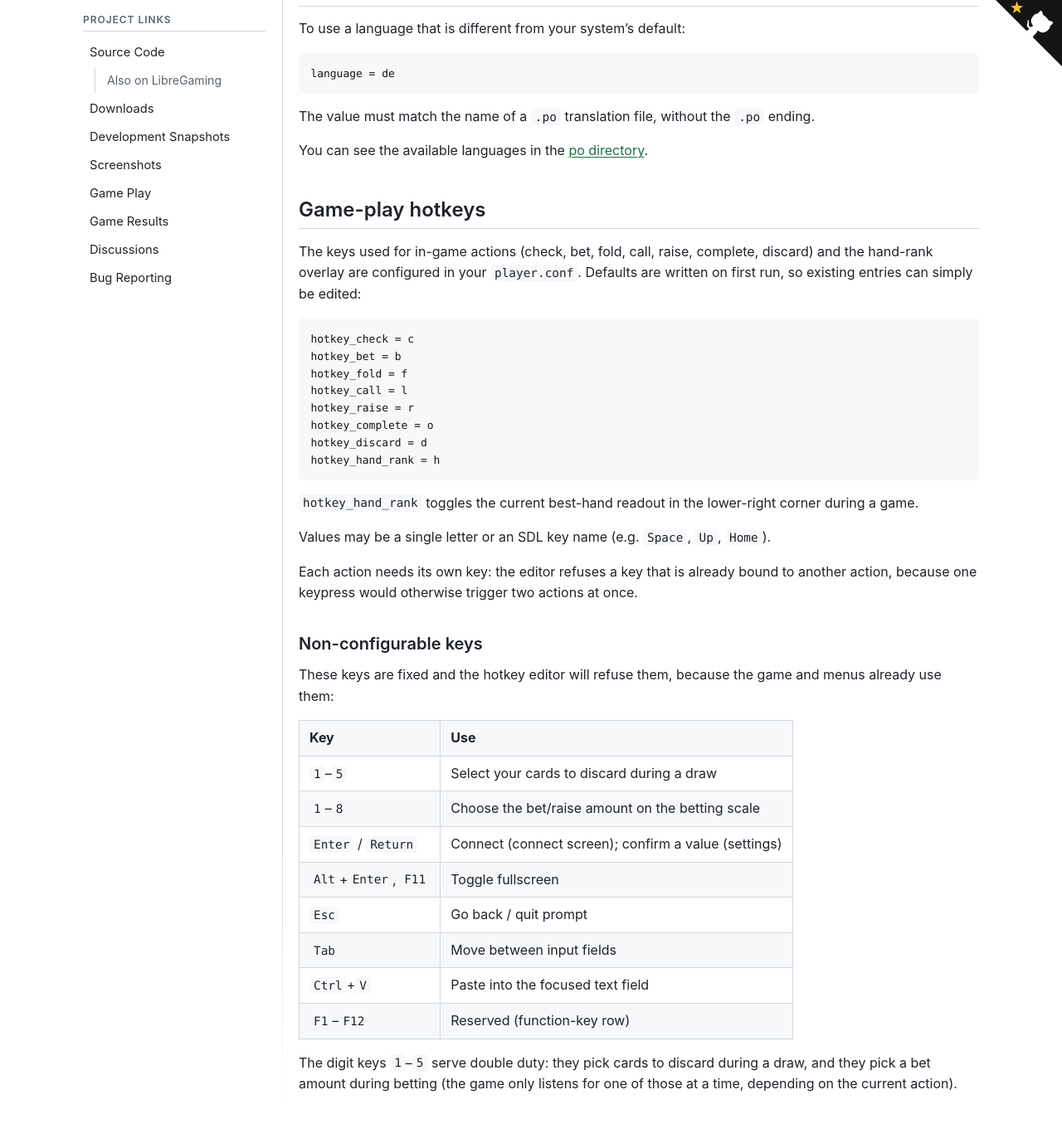
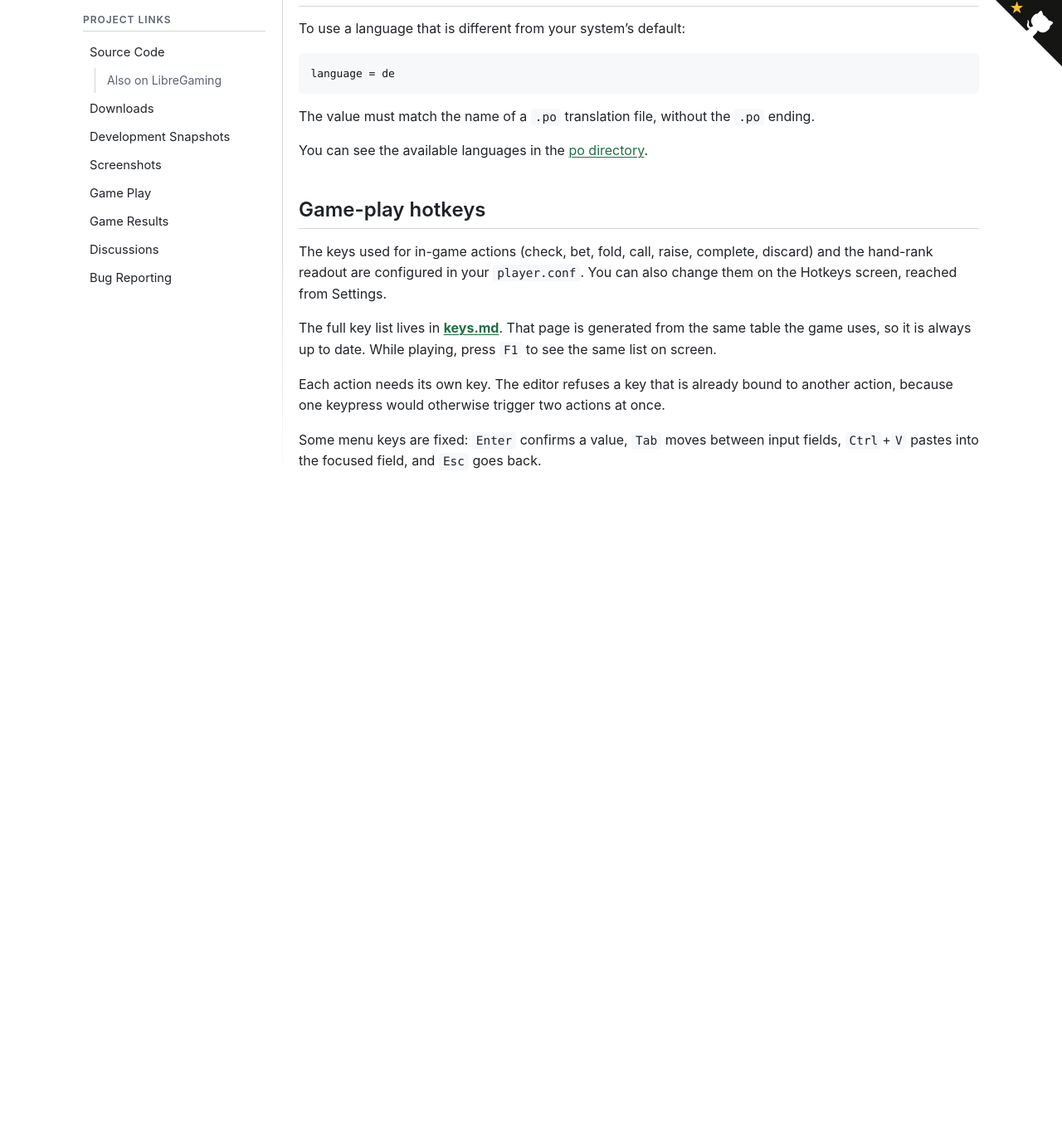
Before and after one commit to Dealer-s-Choice/dealer-s-choice.github.io, a Jekyll site: the page built from docs/CONFIG.md, in a window 1280 px wide and 1400 px high, scrolled down 2181 px. Shown: the top 1355 px of the window at 83% size. Built offline with Jekyll 4.4.1, drawn with Linux system fonts in a browser that asks for light colours; our own code applies the rules of GitHub Pages for plain Markdown files; after the commit the page ends 2830 px from its top, so only the background shows below that.

````diff
--- a/docs/CONFIG.md
+++ b/docs/CONFIG.md
@@ -112,45 +112,16 @@ directory](https://github.com/Dealer-s-Choice/dealers_choice/tree/trunk/po).
 ## Game-play hotkeys
 
 The keys used for in-game actions (check, bet, fold, call, raise, complete,
-discard) and the hand-rank overlay are configured in your `player.conf`.
-Defaults are written on first run, so existing entries can simply be edited:
+discard) and the hand-rank readout are configured in your `player.conf`. You
+can also change them on the Hotkeys screen, reached from Settings.
 
-```
-hotkey_check = c
-hotkey_bet = b
-hotkey_fold = f
-hotkey_call = l
-hotkey_raise = r
-hotkey_complete = o
-hotkey_discard = d
-hotkey_hand_rank = h
-```
+The full key list lives in **[keys.md](keys.md)**. That page is generated from
+the same table the game uses, so it is always up to date. While playing, press
+`F1` to see the same list on screen.
 
-`hotkey_hand_rank` toggles the current best-hand readout in the lower-right
-corner during a game.
+Each action needs its own key. The editor refuses a key that is already bound
+to another action, because one keypress would otherwise trigger two actions at
+once.
 
-Values may be a single letter or an SDL key name (e.g. `Space`, `Up`, `Home`).
-
-Each action needs its own key: the editor refuses a key that is already
-bound to another action, because one keypress would otherwise trigger two
-actions at once.
-
-### Non-configurable keys
-
-These keys are fixed and the hotkey editor will refuse them, because the
-game and menus already use them:
-
-| Key | Use |
-|---|---|
-| `1`–`5` | Select your cards to discard during a draw |
-| `1`–`8` | Choose the bet/raise amount on the betting scale |
-| `Enter` / `Return` | Connect (connect screen); confirm a value (settings) |
-| `Alt`+`Enter`, `F11` | Toggle fullscreen |
-| `Esc` | Go back / quit prompt |
-| `Tab` | Move between input fields |
-| `Ctrl`+`V` | Paste into the focused text field |
-| `F1`–`F12` | Reserved (function-key row) |
-
-The digit keys `1`–`5` serve double duty: they pick cards to discard during
-a draw, and they pick a bet amount during betting (the game only listens for
-one of those at a time, depending on the current action).
+Some menu keys are fixed: `Enter` confirms a value, `Tab` moves between input
+fields, `Ctrl`+`V` pastes into the focused field, and `Esc` goes back.
````
Also changed, not shown: docs/keys.md (added, +52 -0 lines).
